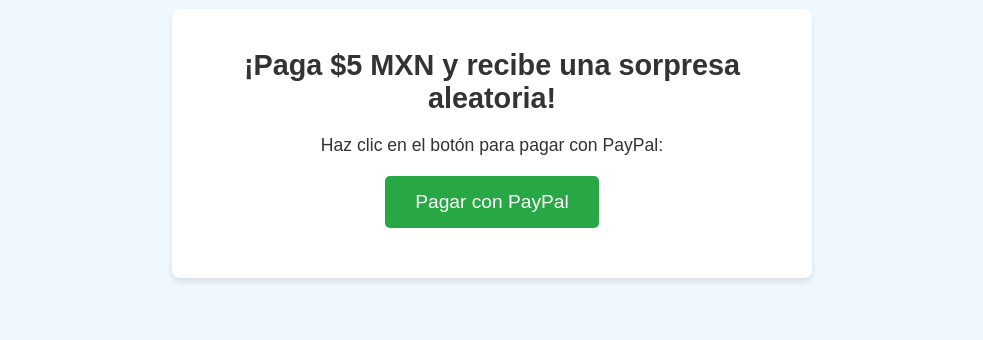
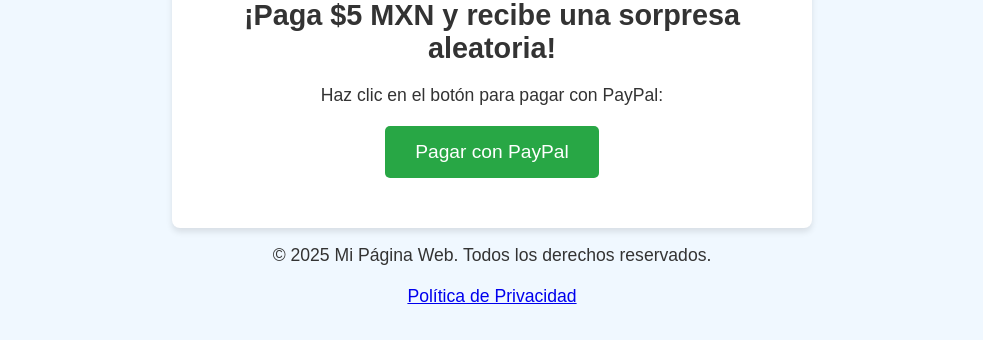
Before and after one commit to maxshfr/sorpresas-aleatorias, a plain HTML site: page index.html in a window 1280 px wide. Shown: the part 294-634 px from the top of the page, without its empty margins (148-1131 px from the left). Drawn offline with Linux system fonts and the light colour scheme.

Commit message:
Update index.html

```diff
--- a/index.html
+++ b/index.html
@@ -29,5 +29,10 @@
     </div>
 
     <script src="script.js"></script>
+        <!-- Agregar el pie de página aquí -->
+    <footer>
+        <p>&copy; 2025 Mi Página Web. Todos los derechos reservados.</p>
+        <p><a href="politicas.html" target="_blank">Política de Privacidad</a></p>
+    </footer>
 </body>
 </html>
```
